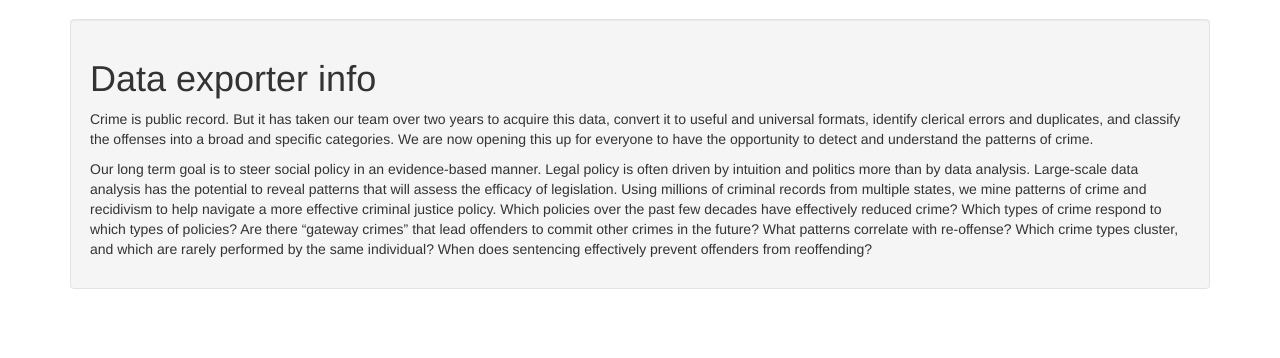
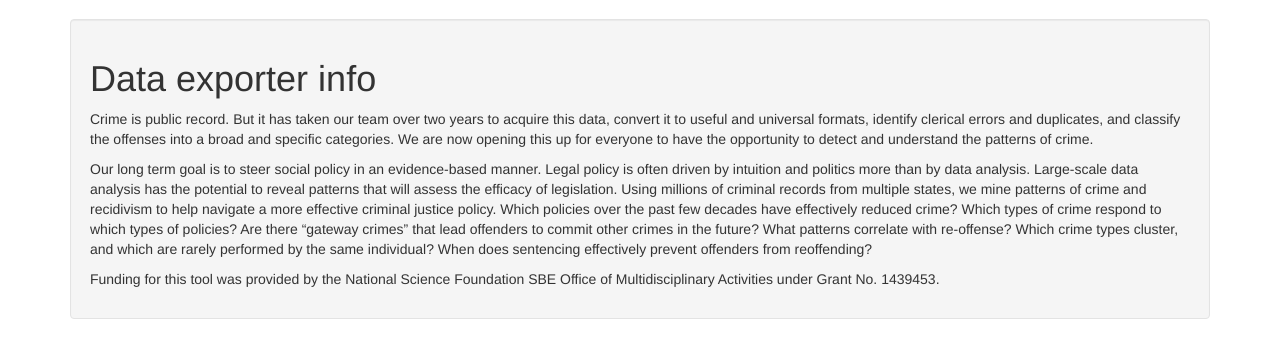
Before and after one commit to scilaw/flask-data-export, a Flask app: template app/templates/index.html in a window 1280 px wide. Shown: the part 51-409 px from the top of the page. Run offline with Flask 2, Linux system fonts and the light colour scheme; the template is opened without the code that fills it, so the values that code supplies are empty; parts of the project's set-up code (start-up, migrations or seed data) failed here and were passed over; some libraries are stand-ins or nearby versions.

Commit message:
Update index.html
Added NSF funding paragraph.

```diff
--- a/app/templates/index.html
+++ b/app/templates/index.html
@@ -5,8 +5,9 @@
 
 <div class="well">
     <h1>Data exporter info</h1>
-    <p>Crime is public record.  But it has taken our team over two years to acquire this data, convert it to useful and universal formats, identify clerical errors and duplicates, and classify the offenses into a broad and specific categories.  We are now opening this up for everyone to have the opportunity to detect and understand the patterns of crime.<p>
+    <p>Crime is public record.  But it has taken our team over two years to acquire this data, convert it to useful and universal formats, identify clerical errors and duplicates, and classify the offenses into a broad and specific categories.  We are now opening this up for everyone to have the opportunity to detect and understand the patterns of crime.</p>
     <p>Our long term goal is to steer social policy in an evidence-based manner.  Legal policy is often driven by intuition and politics more than by data analysis.  Large-scale data analysis has the potential to reveal patterns that will assess the efficacy of legislation.  Using millions of criminal records from multiple states, we mine patterns of crime and recidivism to help navigate a more effective criminal justice policy.  Which policies over the past few decades have effectively reduced crime?  Which types of crime respond to which types of policies?  Are there “gateway crimes” that lead offenders to commit other crimes in the future?  What patterns correlate with re-offense?  Which crime types cluster, and which are rarely performed by the same individual?  When does sentencing effectively prevent offenders from reoffending?</p>
+    <p>Funding for this tool was provided by the National Science Foundation SBE Office of Multidisciplinary Activities under Grant No. 1439453.</p>
 </div>
 
 <ul class="nav nav-tabs">
```
